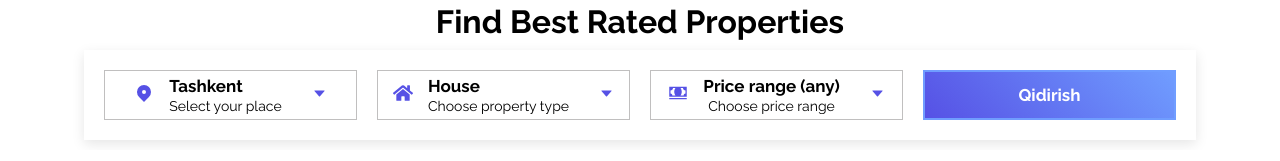
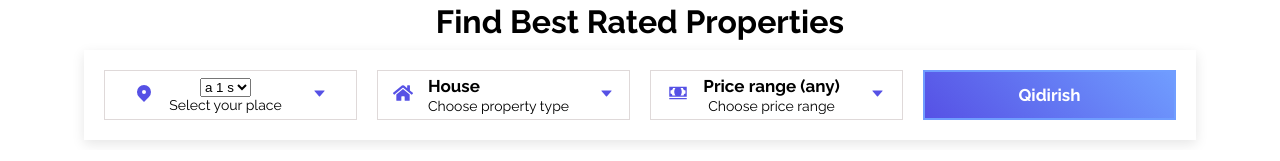
Before and after one commit to jamshid-zayniyev/real-estate, a React (Create React App) app: page / in a window 1280 px wide. Shown: the part 791-952 px from the top of the page. Built offline with nearby package versions, Linux system fonts and the light colour scheme.

Commit message:
djkasda
djkasda

```diff
--- a/src/components/Best.jsx
+++ b/src/components/Best.jsx
@@ -23,7 +23,14 @@ const Best = () => {
                     <div className='col'>
                         <span><HiLocationMarker className='icon'/></span>
                         <div className='city'>
-                            <p>Tashkent</p>
+                            <div>
+                            <select name="" id="">
+                                <option value="1">a 1 s</option>
+                                <option value="2">2</option>
+                                <option value="3">3</option>
+                                <option value="4">4</option>
+                            </select>
+                            </div>
                             Select your place
                         </div>
                         <span>{city ? <AiFillCaretUp className='icons'/> : <AiFillCaretDown className='icons'/>}</span>
--- a/src/style/Best.css
+++ b/src/style/Best.css
@@ -42,7 +42,7 @@
    box-shadow: rgba(0, 0, 0, 0.1) 0px 4px 12px;
 }
 .col{
-    border: 1px solid rgb(192, 191, 191);
+    border: 1px solid rgb(223, 217, 217);
     display: flex;
     justify-content: center;
     align-items: center;
```
